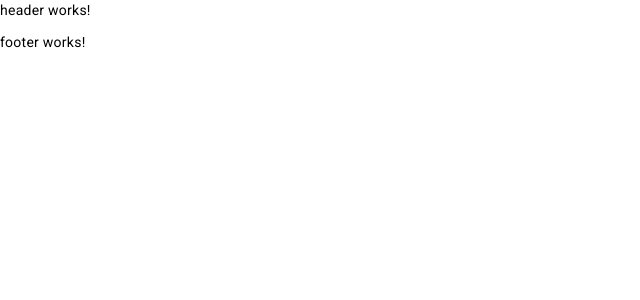
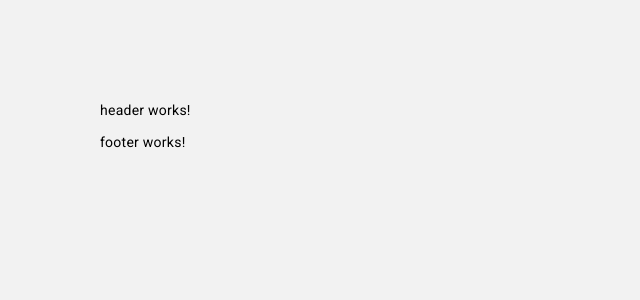
Before and after one commit to BraveB/hackaton-gallos, an Angular app: page / in a window 1280 px wide. Shown: the top 300 px of the page, without its empty margins (0-640 px from the left). Built offline with nearby package versions, Linux system fonts and the light colour scheme.

Commit message:
Style: Added main styles

```diff
--- a/src/styles.scss
+++ b/src/styles.scss
@@ -1,4 +1,9 @@
 /* You can add global styles to this file, and also import other style files */
 
 html, body { height: 100%; }
-body { margin: 0; font-family: Roboto, "Helvetica Neue", sans-serif; }
+body {
+    background-color: #f2f2f2;
+    margin: 0;
+    padding: 100px;
+    font-family: "Roboto";
+  }
```
